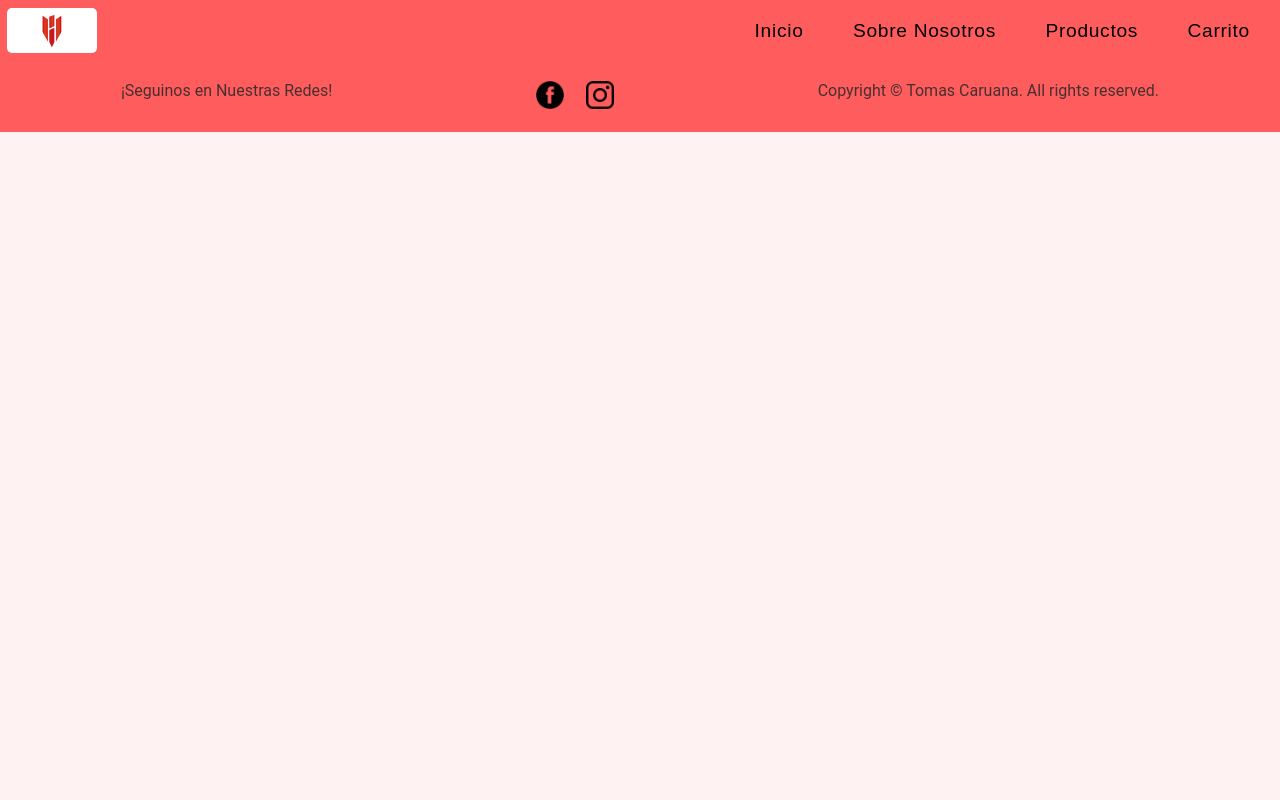
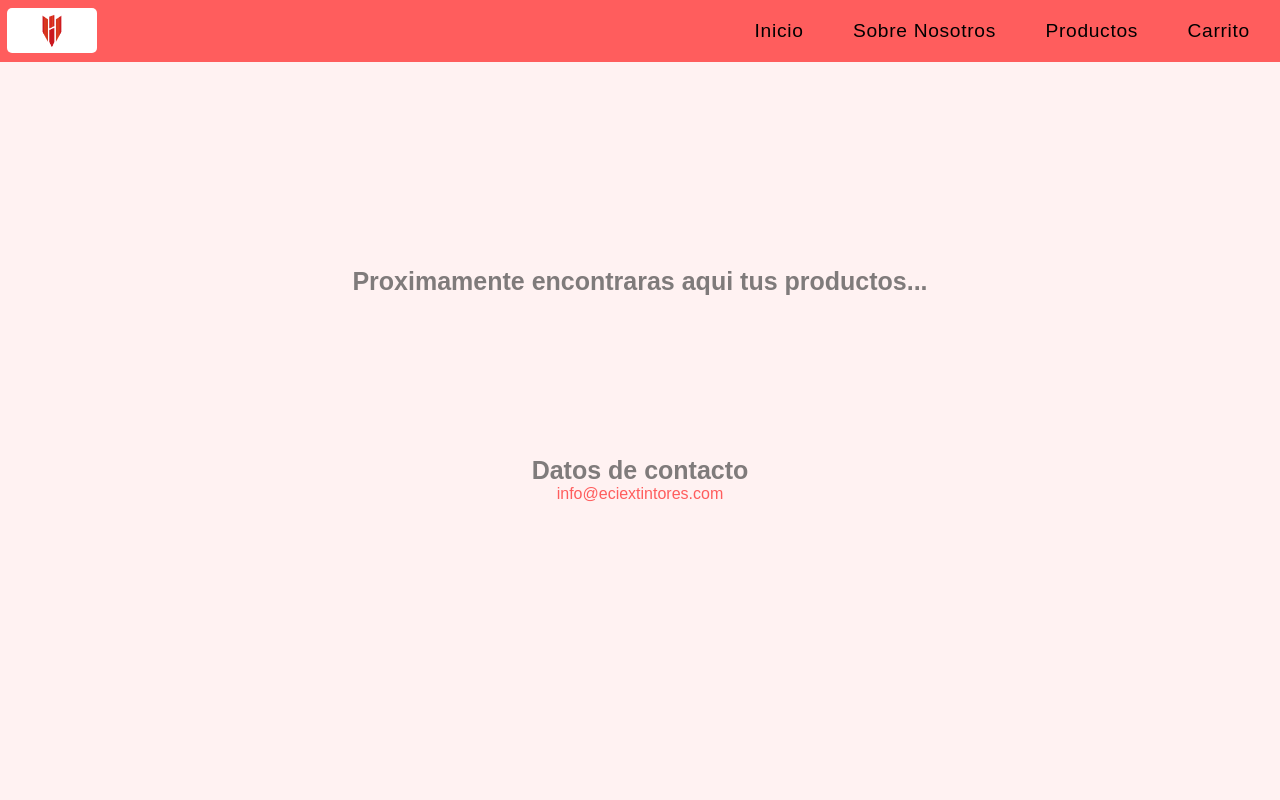
Before and after one commit to Tomas-caruana/pre-entrega3-Caruana, a website: page pages/carrito.html in a window 1280 px wide. Shown: the top 800 px of the page. Drawn offline with Linux system fonts and the light colour scheme.

Commit message:
finalizacion de pagina web, seo aplicado, solo restan MQ

```diff
--- a/pages/carrito.html
+++ b/pages/carrito.html
@@ -27,6 +27,14 @@
         </div>
     </header>
 
+
+    <main class="main-carrito">
+        <h1>Proximamente encontraras aqui tus productos...</h1>
+        <div class="datos-contacto-carrito">
+        <h2>Datos de contacto</h2>
+        <p>info@eciextintores.com</p>
+        </div>
+    </main>
     <!-- footer -->
     <footer class="footer-pages">
         <p class="p1"> ¡Seguinos en Nuestras Redes!</p>
--- a/sass/estilos.scss
+++ b/sass/estilos.scss
@@ -7,3 +7,4 @@
 @import "utilities/inicio";
 @import "utilities/info-eci";
 @import "utilities/productos";
+@import "utilities/carrito-contacto";
--- /dev/null
+++ b/sass/utilities/_carrito-contacto.scss
@@ -0,0 +1,29 @@
+.main-carrito{
+    display: flex;
+    flex-direction: column;
+    align-items: center;
+    align-content: center;
+    gap: 5rem;
+    margin-top: 16%;
+    min-height: 100vh;
+    h1 {
+        color: $color-encabezado;
+        font-size: 25px;
+    }
+    .datos-contacto-carrito{
+        h2{
+        color: $color-encabezado;
+        font-size: 25px;
+    }
+    p{
+        text-align: center;
+        font-size: 20;
+        color: $color-footer-header;
+    }
+}
+}
+
+.footer-pages{
+    position: absolute;
+    bottom: 0;
+}
--- a/sass/utilities/_inicio.scss
+++ b/sass/utilities/_inicio.scss
@@ -44,10 +44,11 @@
             letter-spacing: 1px;
         }
 
-        .video{
+        .gif{
+            width: 380px;
             grid-area: video;
             margin-left: 4rem;
-            margin-top: 2rem;
+            margin-top: 3.5rem;
         }
 
         .texto-sobre{
```
Also changed, not shown: index.html (+2 -0 lines), pages/contacto.html (+2 -0 lines), pages/inicio.html (+3 -1 lines), pages/productos.html (+2 -0 lines), pages/sobre-nosotros.html (+2 -0 lines), css/styles.css, sass/utilities/_productos.scss (line endings or trailing spaces), 1 other file.
